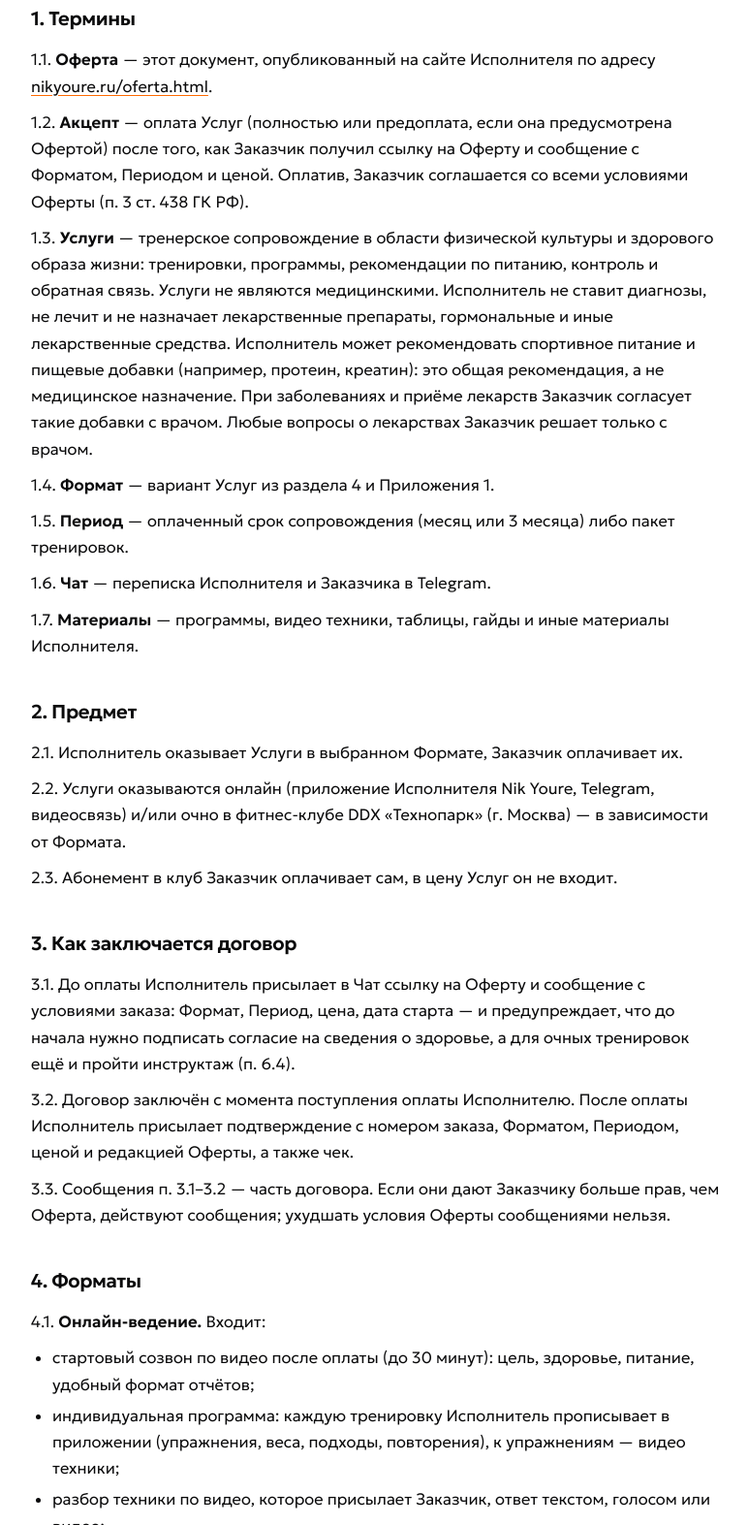
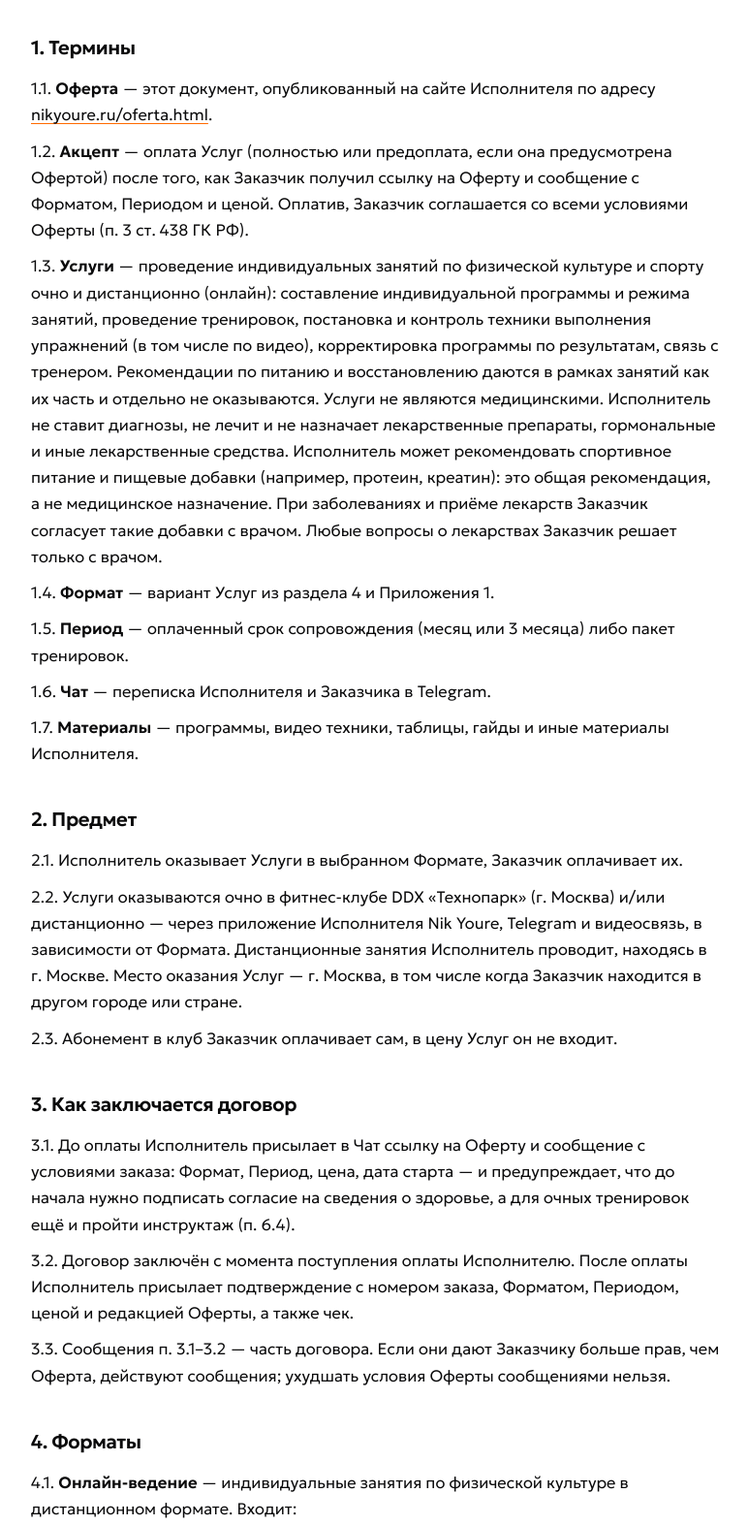
Before and after one commit to nyurezhev-bot/site, a plain HTML site: page oferta.html in a window 1280 px wide. Shown: the part 473-2046 px from the top of the page at 97% size, without its empty margins (252-1024 px from the left). Drawn offline with Linux system fonts and the light colour scheme.

Commit message:
Оферта: услуги = занятия по физической культуре очно и дистанционно, место оказания — Москва (под патент 2027)

```diff
--- a/oferta.html
+++ b/oferta.html
@@ -51,27 +51,27 @@ footer div{max-width:760px;margin:0 auto;padding:28px 24px;font-size:13px;color:
 </header>
 <main>
 <h1>ДОГОВОР-ОФЕРТА</h1>
-<p class="sub">на оказание услуг персонального фитнес-сопровождения</p>
+<p class="sub">на оказание услуг по проведению индивидуальных занятий по физической культуре и спорту</p>
 <p class="meta">г. Москва, редакция от 24.11.2026</p>
 <p>Индивидуальный предприниматель Юрежев Никита Иванович (ОГРНИП 325632700069485, ИНН 637701887251, зарегистрирован 25.04.2025 Межрайонной ИФНС России № 24 по Самарской области, адрес: 446660, Самарская обл., Борский р-н, с. Борское, ул. Советская, д. 11), далее «Исполнитель», предлагает любому дееспособному физическому лицу от 18 лет, заказывающему услуги для личных нужд, далее «Заказчик», заключить договор на условиях ниже.</p>
 <h2>1. Термины</h2>
 <p>1.1. <strong>Оферта</strong> — этот документ, опубликованный на сайте Исполнителя по адресу <a href="oferta.html">nikyoure.ru/oferta.html</a>.</p>
 <p>1.2. <strong>Акцепт</strong> — оплата Услуг (полностью или предоплата, если она предусмотрена Офертой) после того, как Заказчик получил ссылку на Оферту и сообщение с Форматом, Периодом и ценой. Оплатив, Заказчик соглашается со всеми условиями Оферты (п. 3 ст. 438 ГК РФ).</p>
-<p>1.3. <strong>Услуги</strong> — тренерское сопровождение в области физической культуры и здорового образа жизни: тренировки, программы, рекомендации по питанию, контроль и обратная связь. Услуги не являются медицинскими. Исполнитель не ставит диагнозы, не лечит и не назначает лекарственные препараты, гормональные и иные лекарственные средства. Исполнитель может рекомендовать спортивное питание и пищевые добавки (например, протеин, креатин): это общая рекомендация, а не медицинское назначение. При заболеваниях и приёме лекарств Заказчик согласует такие добавки с врачом. Любые вопросы о лекарствах Заказчик решает только с врачом.</p>
+<p>1.3. <strong>Услуги</strong> — проведение индивидуальных занятий по физической культуре и спорту очно и дистанционно (онлайн): составление индивидуальной программы и режима занятий, проведение тренировок, постановка и контроль техники выполнения упражнений (в том числе по видео), корректировка программы по результатам, связь с тренером. Рекомендации по питанию и восстановлению даются в рамках занятий как их часть и отдельно не оказываются. Услуги не являются медицинскими. Исполнитель не ставит диагнозы, не лечит и не назначает лекарственные препараты, гормональные и иные лекарственные средства. Исполнитель может рекомендовать спортивное питание и пищевые добавки (например, протеин, креатин): это общая рекомендация, а не медицинское назначение. При заболеваниях и приёме лекарств Заказчик согласует такие добавки с врачом. Любые вопросы о лекарствах Заказчик решает только с врачом.</p>
 <p>1.4. <strong>Формат</strong> — вариант Услуг из раздела 4 и Приложения 1.</p>
 <p>1.5. <strong>Период</strong> — оплаченный срок сопровождения (месяц или 3 месяца) либо пакет тренировок.</p>
 <p>1.6. <strong>Чат</strong> — переписка Исполнителя и Заказчика в Telegram.</p>
 <p>1.7. <strong>Материалы</strong> — программы, видео техники, таблицы, гайды и иные материалы Исполнителя.</p>
 <h2>2. Предмет</h2>
 <p>2.1. Исполнитель оказывает Услуги в выбранном Формате, Заказчик оплачивает их.</p>
-<p>2.2. Услуги оказываются онлайн (приложение Исполнителя Nik Youre, Telegram, видеосвязь) и/или очно в фитнес-клубе DDX «Технопарк» (г. Москва) — в зависимости от Формата.</p>
+<p>2.2. Услуги оказываются очно в фитнес-клубе DDX «Технопарк» (г. Москва) и/или дистанционно — через приложение Исполнителя Nik Youre, Telegram и видеосвязь, в зависимости от Формата. Дистанционные занятия Исполнитель проводит, находясь в г. Москве. Место оказания Услуг — г. Москва, в том числе когда Заказчик находится в другом городе или стране.</p>
 <p>2.3. Абонемент в клуб Заказчик оплачивает сам, в цену Услуг он не входит.</p>
 <h2>3. Как заключается договор</h2>
 <p>3.1. До оплаты Исполнитель присылает в Чат ссылку на Оферту и сообщение с условиями заказа: Формат, Период, цена, дата старта — и предупреждает, что до начала нужно подписать согласие на сведения о здоровье, а для очных тренировок ещё и пройти инструктаж (п. 6.4).</p>
 <p>3.2. Договор заключён с момента поступления оплаты Исполнителю. После оплаты Исполнитель присылает подтверждение с номером заказа, Форматом, Периодом, ценой и редакцией Оферты, а также чек.</p>
 <p>3.3. Сообщения п. 3.1–3.2 — часть договора. Если они дают Заказчику больше прав, чем Оферта, действуют сообщения; ухудшать условия Оферты сообщениями нельзя.</p>
 <h2>4. Форматы</h2>
-<p>4.1. <strong>Онлайн-ведение.</strong> Входит:</p>
+<p>4.1. <strong>Онлайн-ведение</strong> — индивидуальные занятия по физической культуре в дистанционном формате. Входит:</p>
 <ul>
 <li>стартовый созвон по видео после оплаты (до 30 минут): цель, здоровье, питание, удобный формат отчётов;</li>
 <li>индивидуальная программа: каждую тренировку Исполнитель прописывает в приложении (упражнения, веса, подходы, повторения), к упражнениям — видео техники;</li>
```
